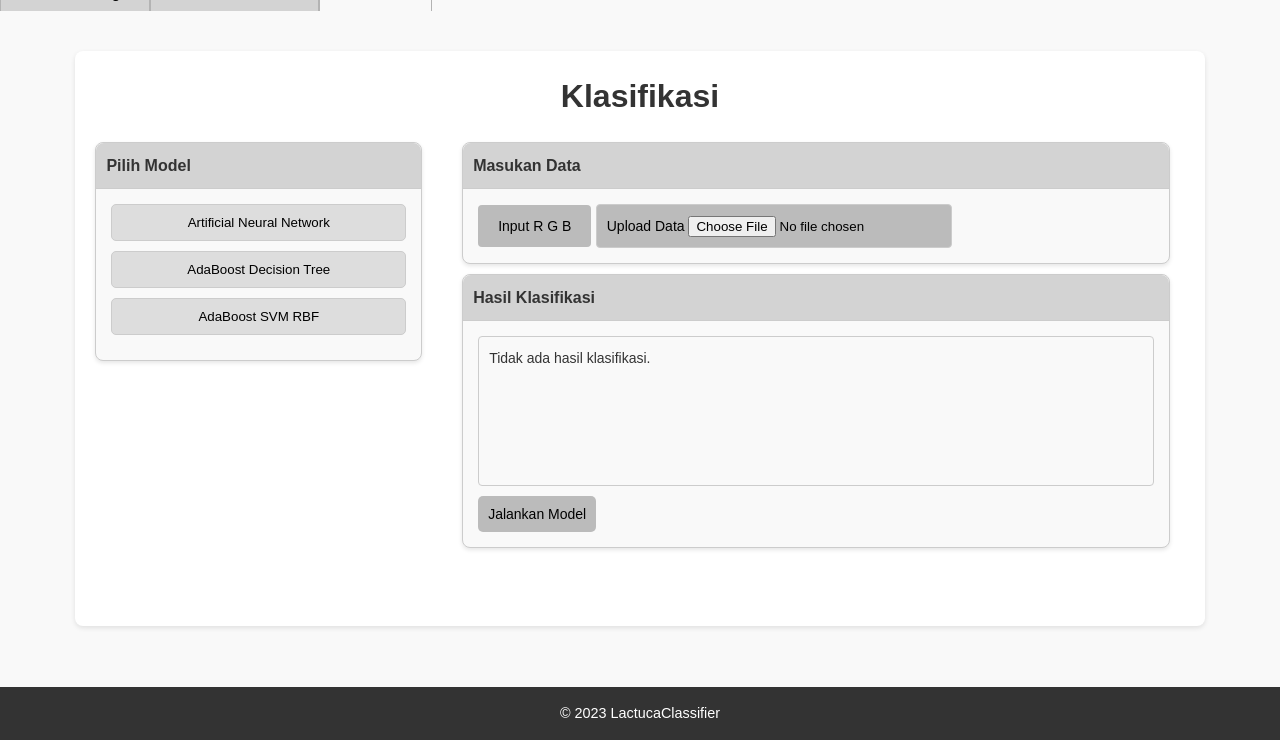
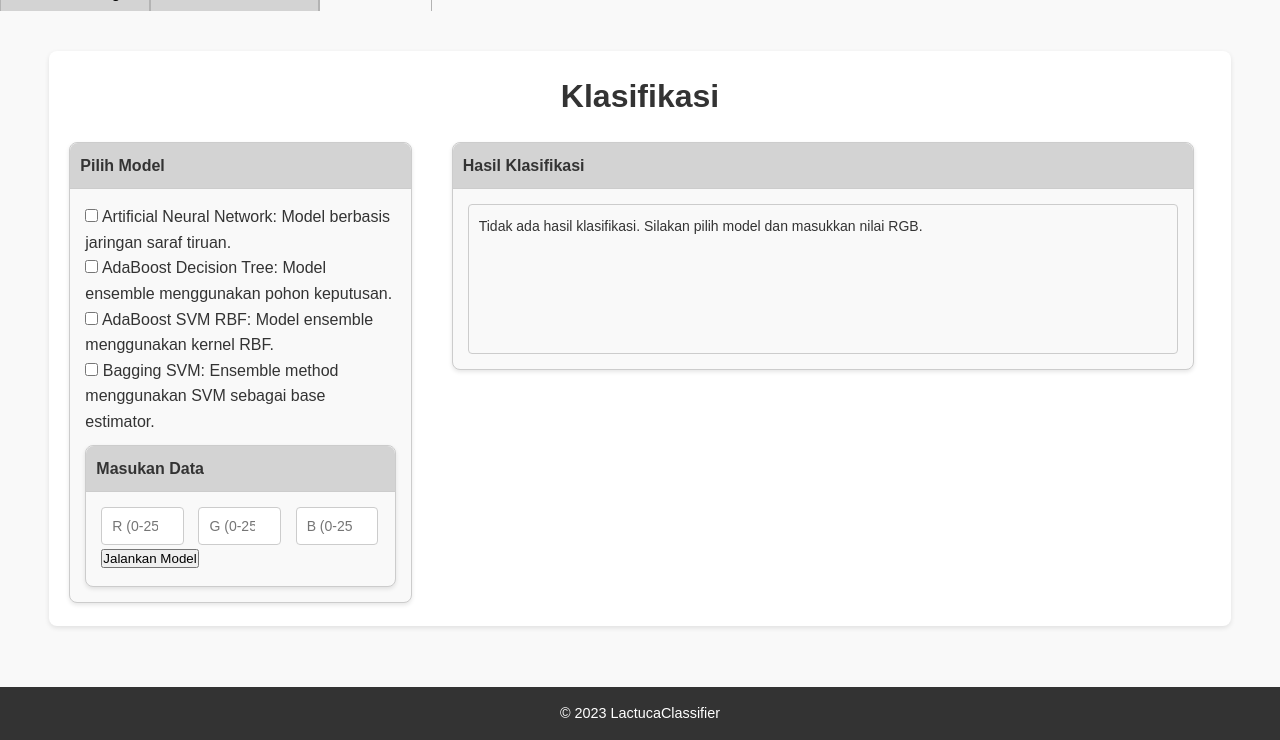
Before and after one commit to BimaBayuUWUUU/2141720019_TA_BIMA-BAYU-SAPUTRA, a Flask app: page /classification in a window 1280 px wide. Shown: the part 60-800 px from the top of the page. Run offline with Flask 3, Linux system fonts and the light colour scheme; parts of the project's set-up code (start-up, migrations or seed data) failed here and were passed over.

Commit message:
updateWeb: Penyesuaian Config Model

```diff
--- a/Web/app.py
+++ b/Web/app.py
@@ -1,13 +1,30 @@
 from flask import Flask, render_template, request, jsonify
+from utils.model_loader import load_all_models
+from utils.preprocess import extract_features_for_model
+from utils.scaler_loader import get_scaler_for_model
+from utils.config import LOGS_DIR
+import logging
+import os
 
 app = Flask(__name__)
 
-# Data dummy untuk deskripsi model
+# Load semua model saat aplikasi mulai
+models = load_all_models()
+
+# Data deskripsi model
 MODEL_INFO = {
     "ann": "Artificial Neural Network: Model berbasis jaringan saraf tiruan.",
     "adaboost_dt": "AdaBoost Decision Tree: Model ensemble menggunakan pohon keputusan.",
-    "adaboost_svm_rbf": "AdaBoost SVM RBF: Model ensemble menggunakan kernel RBF."
+    "adaboost_svm_rbf": "AdaBoost SVM RBF: Model ensemble menggunakan kernel RBF.",
+    "bagging_svm": "Bagging SVM: Ensemble method menggunakan SVM sebagai base estimator."
 }
+
+# Setup logging
+logging.basicConfig(
+    filename=os.path.join(LOGS_DIR, "app.log"),
+    level=logging.INFO,
+    format="%(asctime)s - %(levelname)s - %(message)s"
+)
 
 # Route untuk halaman utama (Welcome Page)
 @app.route("/")
@@ -17,7 +34,7 @@ def welcome():
 # Route untuk halaman Dashboard Model
 @app.route("/dashboard")
 def dashboard():
-    return render_template("dashboard.html", models=list(MODEL_INFO.keys()))
+    return render_template("dashboard.html", models=MODEL_INFO.items())
 
 # Route untuk mendapatkan informasi model (API JSON)
 @app.route("/get_model_info/<model_name>")
@@ -28,20 +45,43 @@ def get_model_info(model_name):
 # Route untuk halaman Klasifikasi
 @app.route("/classification", methods=["GET", "POST"])
 def classification():
-    classification_results = []
+    results = []
     if request.method == "POST":
-        # Ambil data dari form
-        selected_models = request.form.getlist("selected_model")  # Mendukung multi-select
+        selected_models = request.form.getlist("selected_model")
         r = request.form.get("r")
         g = request.form.get("g")
         b = request.form.get("b")
 
-        # Simulasi hasil klasifikasi untuk setiap model
-        for model in selected_models:
-            result = f"Model: {model}, RGB: ({r}, {g}, {b})"
-            classification_results.append(result)
+        # Logging data yang diterima
+        logging.info(f"Form submitted with R={r}, G={g}, B={b}, Models={selected_models}")
 
-    return render_template("classification.html", classification_results=classification_results)
+        # Validasi input
+        if not all([r, g, b]):
+            results.append("Error: Semua nilai R, G, dan B harus diisi.")
+        elif not (0 <= int(r) <= 255 and 0 <= int(g) <= 255 and 0 <= int(b) <= 255):
+            results.append("Error: Nilai R, G, dan B harus berada dalam rentang 0–255.")
+        elif not selected_models:
+            results.append("Error: Tidak ada model yang dipilih.")
+        else:
+            # Proses prediksi dengan model yang dipilih
+            for model_name in selected_models:
+                try:
+                    # Ekstraksi fitur
+                    x = extract_features_for_model(model_name, int(r), int(g), int(b))
+
+                    # Scaler untuk model
+                    scaler = get_scaler_for_model(model_name)
+                    if scaler is not None:
+                        x = scaler.transform([x])
+
+                    # Prediksi
+                    prediction = models[model_name].predict(x)
+                    results.append(f"{MODEL_INFO[model_name]}: Kelas {prediction[0]}")
+                except Exception as e:
+                    logging.error(f"Error processing model {model_name}: {e}")
+                    results.append(f"{MODEL_INFO[model_name]}: Error - {str(e)}")
+
+    return render_template("classification.html", classification_results=results, models=MODEL_INFO.items())
 
 if __name__ == "__main__":
     app.run(debug=True)
--- a/Web/templates/classification.html
+++ b/Web/templates/classification.html
@@ -1,67 +1,65 @@
-<!-- templates/classification.html -->
 {% extends "base.html" %}
 
 {% block content %}
-<div class="container-classification">
+<div class="container-classification mt-4">
     <h1 class="header-classification">Klasifikasi</h1>
     <div class="row">
         <!-- Pilihan Model -->
         <div class="col-md-4">
-            <div class="card">
-                <div class="card-header">
+            <div class="card shadow-sm">
+                <div class="card-header bg-primary text-white">
                     <h5>Pilih Model</h5>
                 </div>
                 <div class="card-body">
-                    <div class="model-selection">
-                        <button type="button" class="model-btn" data-model="ann">Artificial Neural Network</button>
-                        <button type="button" class="model-btn" data-model="adaboost_dt">AdaBoost Decision Tree</button>
-                        <button type="button" class="model-btn" data-model="adaboost_svm_rbf">AdaBoost SVM RBF</button>
-                    </div>
+                    <form method="POST" action="/classification">
+                        <div class="model-selection mb-3">
+                            {% for key, value in models %}
+                                <div class="form-check">
+                                    <input class="form-check-input" type="checkbox" name="selected_model" value="{{ key }}" id="model_{{ key }}">
+                                    <label class="form-check-label" for="model_{{ key }}">
+                                        {{ value }}
+                                    </label>
+                                </div>
+                            {% endfor %}
+                        </div>
+
+                        <!-- Masukan Data -->
+                        <div class="card mt-3 border-light shadow-sm">
+                            <div class="card-header bg-light">
+                                <h5>Masukan Data</h5>
+                            </div>
+                            <div class="card-body">
+                                <div class="d-flex align-items-center gap-2">
+                                    <input type="number" name="r" placeholder="R (0-255)" class="form-control" min="0" max="255" required>
+                                    <input type="number" name="g" placeholder="G (0-255)" class="form-control" min="0" max="255" required>
+                                    <input type="number" name="b" placeholder="B (0-255)" class="form-control" min="0" max="255" required>
+                                </div>
+                                <button type="submit" class="btn btn-primary w-100 mt-3">Jalankan Model</button>
+                            </div>
+                        </div>
+                    </form>
                 </div>
             </div>
         </div>
 
-        <!-- Masukan Data dan Hasil -->
+        <!-- Hasil Klasifikasi -->
         <div class="col-md-8">
-            <!-- Masukan Data -->
-            <div class="card mb-3">
-                <div class="card-header">
-                    <h5>Masukan Data</h5>
-                </div>
-                <div class="card-body">
-                        <!-- Button Input RGB -->
-                        <button type="button" class="btn btn-secondary me-2" id="toggle-input">Input R G B</button>
-                        <!-- Kolom RGB -->
-                        <div class="d-flex align-items-center" id="rgb-input" style="display: none; gap: 5px;">
-                            <input type="number" id="r" name="r" placeholder="R" class="form-control" style="width: 70px;">
-                            <input type="number" id="g" name="g" placeholder="G" class="form-control" style="width: 70px;">
-                            <input type="number" id="b" name="b" placeholder="B" class="form-control" style="width: 70px;">
-                        </div>
-                        <!-- Button Upload Data -->
-                        <label class="btn btn-secondary me-2" id="upload-btn">
-                            Upload Data <input type="file" name="file" id="file-upload">
-                        </label>
-                </div>
-            </div>
-
-            <!-- Hasil Klasifikasi -->
-            <div class="card">
-                <div class="card-header">
+            <div class="card shadow-sm">
+                <div class="card-header bg-success text-white">
                     <h5>Hasil Klasifikasi</h5>
                 </div>
                 <div class="card-body">
-                    <div class="results-box mb-3">
+                    <div class="results-box">
                         {% if classification_results %}
-                            <ul>
+                            <ul class="list-group list-group-flush">
                                 {% for result in classification_results %}
-                                    <li>{{ result }}</li>
+                                    <li class="list-group-item">{{ result }}</li>
                                 {% endfor %}
                             </ul>
                         {% else %}
-                            <p>Tidak ada hasil klasifikasi.</p>
+                            <p class="text-muted">Tidak ada hasil klasifikasi. Silakan pilih model dan masukkan nilai RGB.</p>
                         {% endif %}
                     </div>
-                    <button type="submit" class="btn btn-primary w-100" id="run-model">Jalankan Model</button>
                 </div>
             </div>
         </div>
```
Also changed, not shown: Web/utils/config.py (added, +30 -0 lines), Web/utils/feature_extractor.py (added, +84 -0 lines), Web/utils/model_loader.py (added, +9 -0 lines), Web/utils/preprocess.py (added, +27 -0 lines), Web/utils/scaler_loader.py (added, +9 -0 lines), 1 other file.
